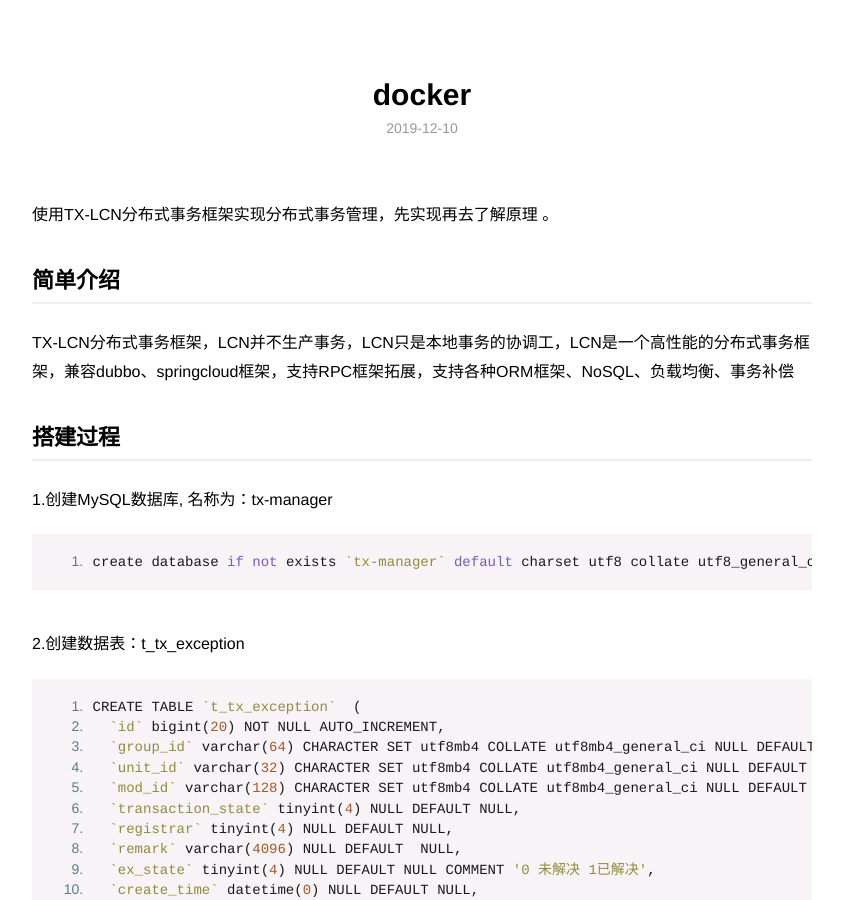
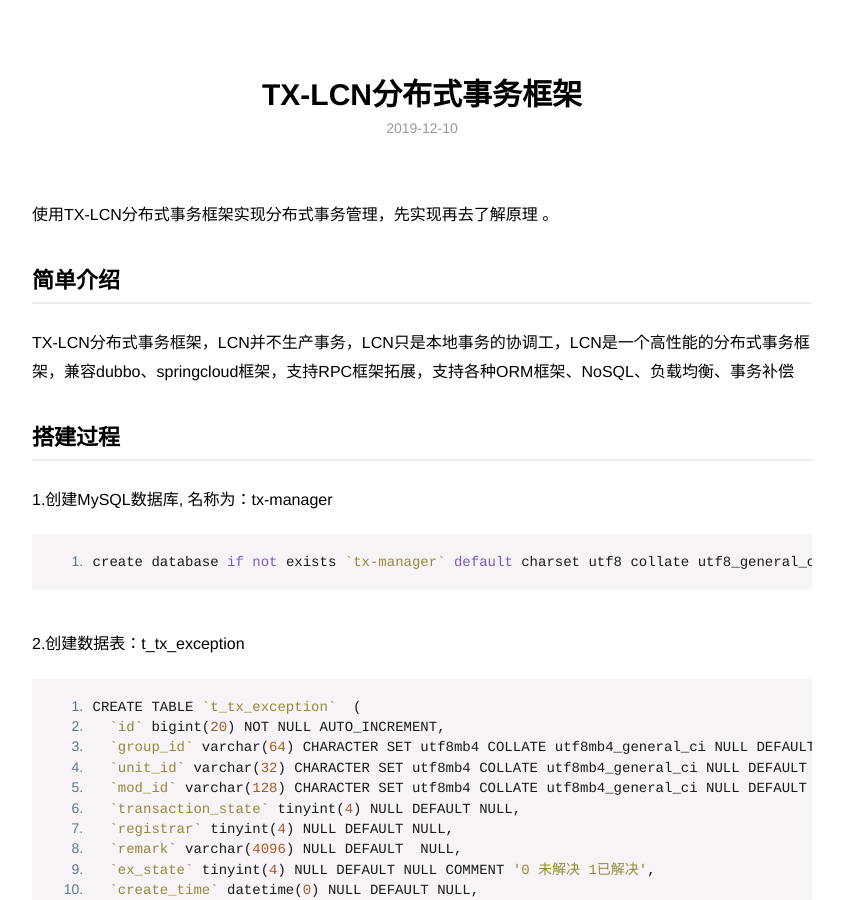
Before and after one commit to sunzhensky/sunzhensky.github.io, a Jekyll site: the page built from _posts/2019-12-10-TX-LCN.md, in a window 1280 px wide and 900 px high. Shown: the whole window, without its empty margins (218-1061 px from the left). Built offline with Jekyll 4.4.1, drawn with Linux system fonts in a browser that asks for light colours.

Commit message:
Update 2019-12-10-TX-LCN.md

```diff
--- a/_posts/2019-12-10-TX-LCN.md
+++ b/_posts/2019-12-10-TX-LCN.md
@@ -1,6 +1,6 @@
 ---
 layout: post
-title: docker
+title: TX-LCN分布式事务框架
 description: springcloud分布式事务处理 LCN
 category: blog
 ---
```
